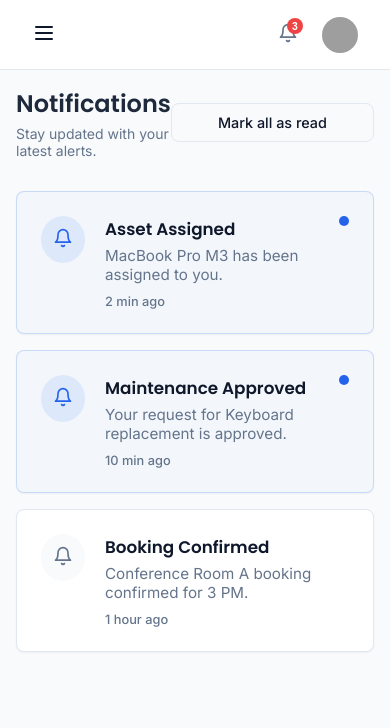
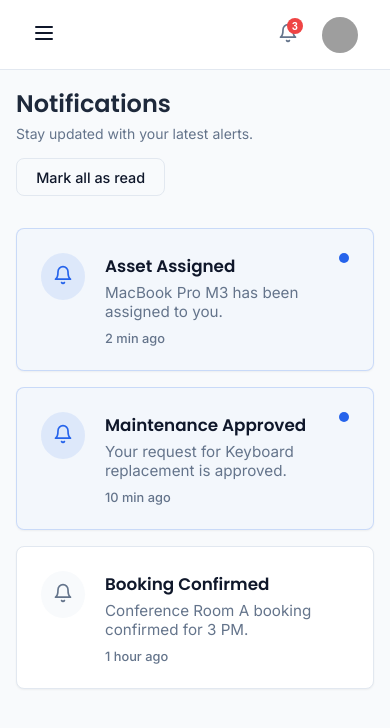
Before and after one commit to DevanshAdhia/AssetFlow-Problem-Statement, a React (Vite) app: page /notifications in a window 390 px wide. Shown: the top 728 px of the page. Built offline with nearby package versions, Linux system fonts and the light colour scheme; grey boxes are pictures that could not be loaded.

Commit message:
UI: Prevent action buttons from stretching to 100% width on mobile and improve header wrapping

```diff
--- a/src/index.css
+++ b/src/index.css
@@ -156,7 +156,6 @@ a:hover {
 
   .btn {
     padding: 0.6rem 1.2rem;
-    width: 100%; /* Full width buttons on mobile by default for better touch targets */
     justify-content: center;
   }
 
--- a/src/pages/Notifications/Notifications.css
+++ b/src/pages/Notifications/Notifications.css
@@ -9,6 +9,8 @@
   display: flex;
   justify-content: space-between;
   align-items: center;
+  flex-wrap: wrap;
+  gap: 1rem;
 }
 
 .notifications-list {
```
Also changed, not shown: 1 other file (tests, documents, lock files or other folders).
